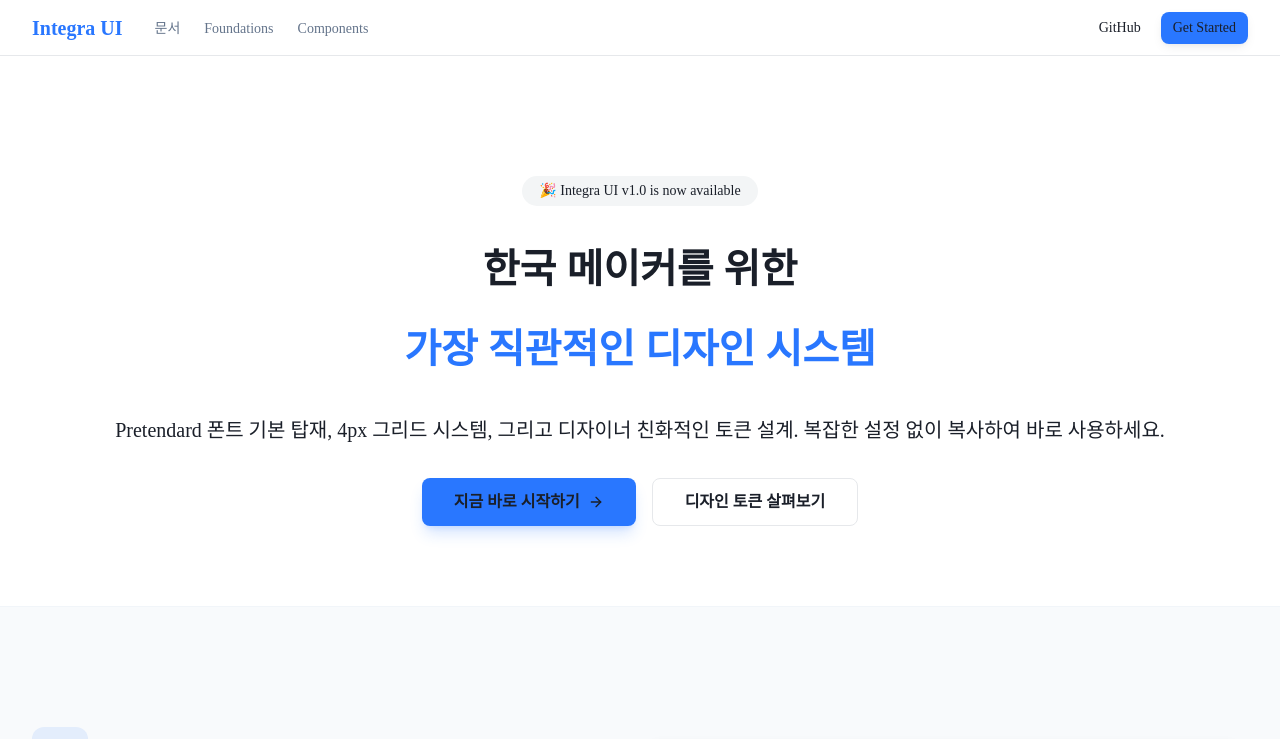
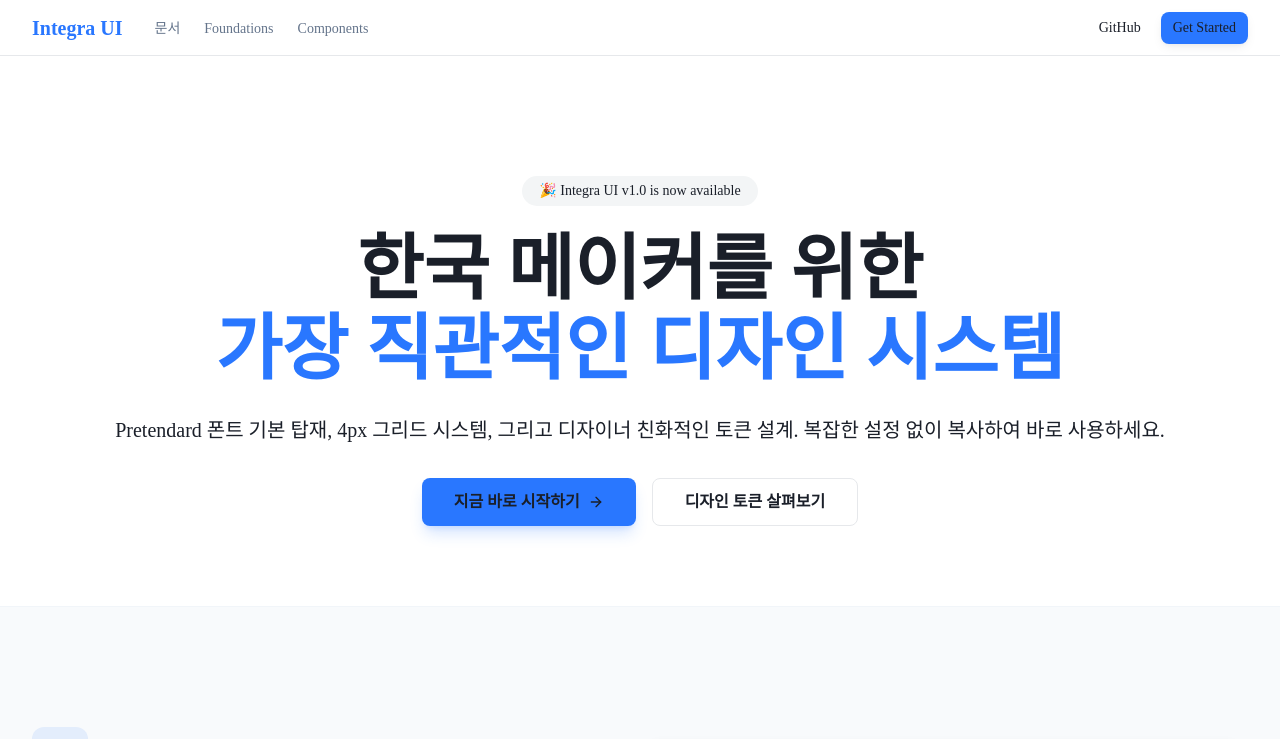
Before and after one commit to taekilKim/integra-ui, a Next.js app in the folder integra-ui/: page / in a window 1280 px wide. Shown: the top 739 px of the page. Built offline with nearby package versions, Linux system fonts and the light colour scheme; a web font is replaced by a local one.

Commit message:
more text size

```diff
--- a/integra-ui/tailwind.config.ts
+++ b/integra-ui/tailwind.config.ts
@@ -21,6 +21,8 @@
       fontSize: {
         "12": "12px", "14": "14px", "16": "16px", "18": "18px",
         "20": "20px", "24": "24px", "32": "32px", "40": "40px",
+        "48": "48px", "56": "56px", "64": "64px", "72": "72px",
+        "80": "80px", "96": "96px", "128": "128px", "160": "160px"
       },
       lineHeight: generate4pxScale(80),
       // ✨ 레이아웃을 위해 400px까지 확장
```
